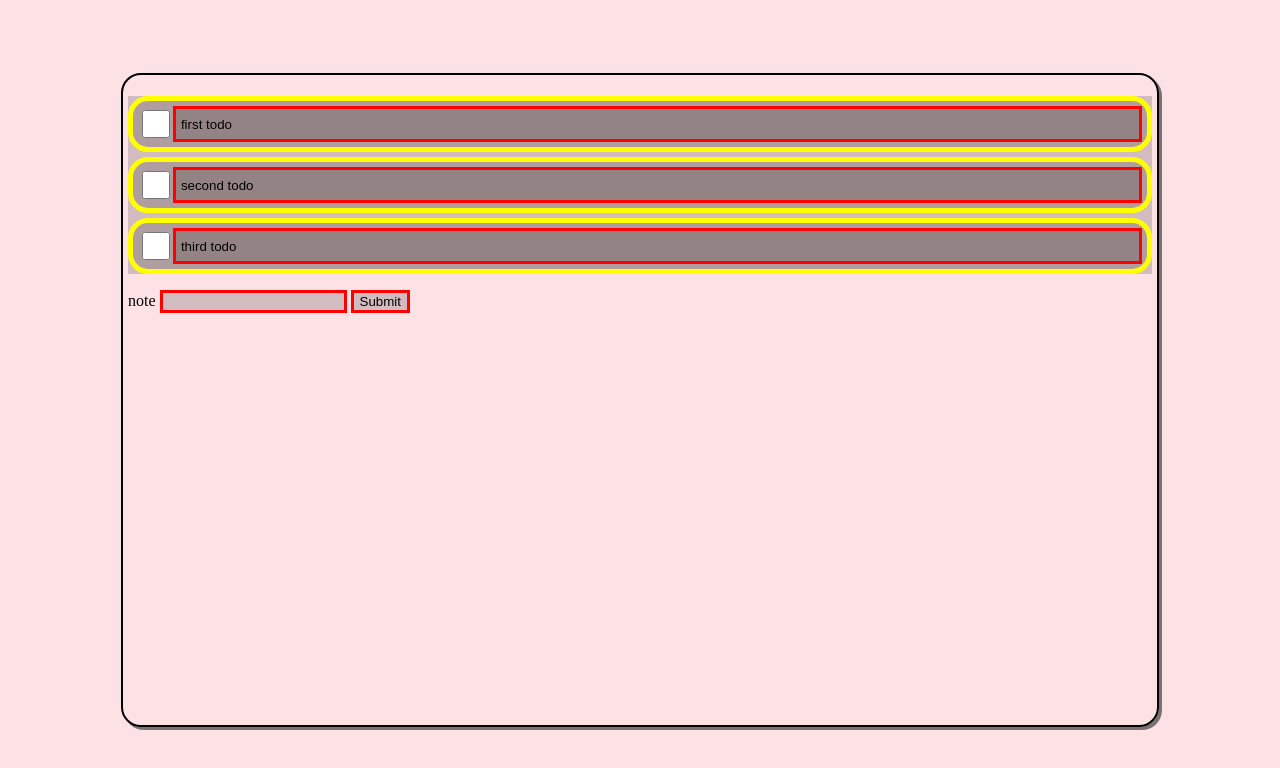
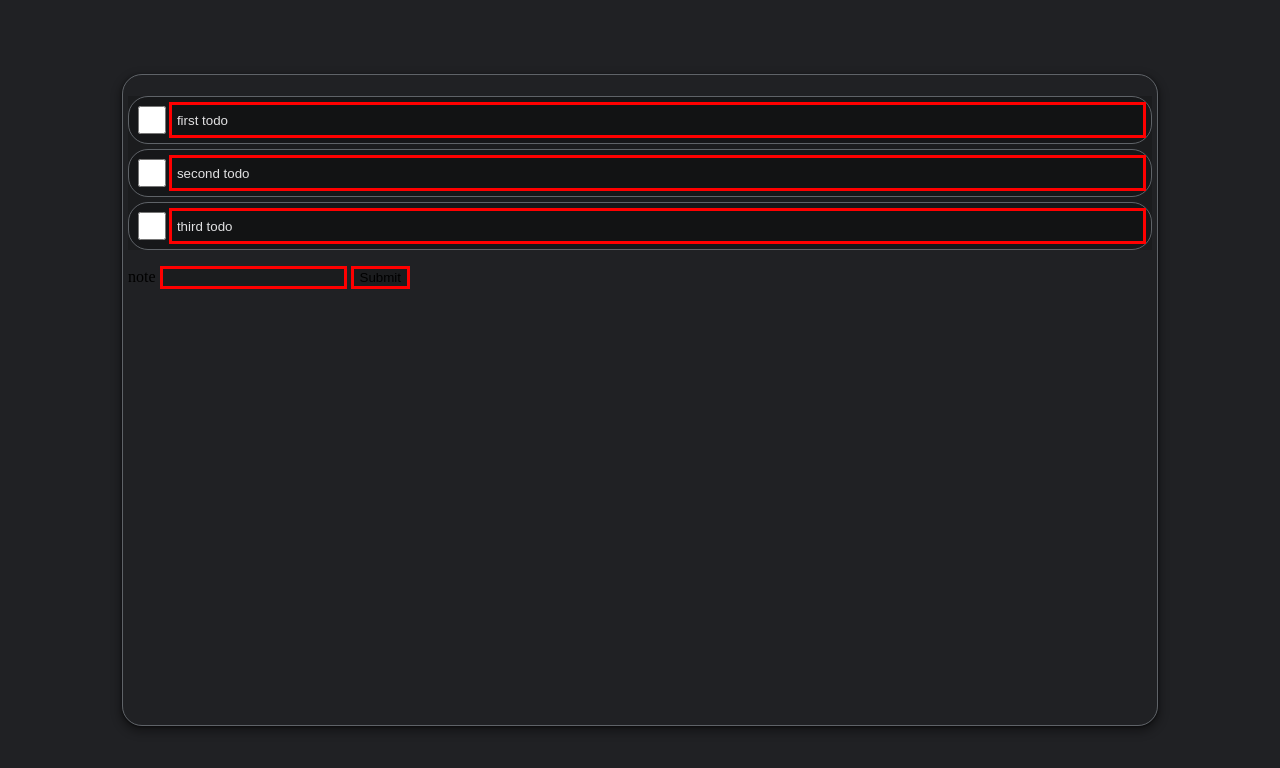
Before and after one commit to WebAhead5/w4-todo-JDMR, a website: page index.html in a window 1280 px wide. Drawn offline with Linux system fonts and the light colour scheme.

Commit message:
f: style.css - design tweaks

```diff
--- a/style/style.css
+++ b/style/style.css
@@ -3,6 +3,10 @@
 :root{
     --listItem-elements-height: 30px;
 
+    --page-background-olor: #202124;
+    --element-contrast-color: #5f6368;
+    --font-color: #E1E1E2;
+    --icons-color:#E1E1E2;
 }
 
 body{
@@ -10,7 +14,7 @@
     align-items: center;
     justify-content: center;
 
-    background-color: #FCE1E5;
+    background-color: var(--page-background-olor);
 
     box-sizing: content-box;
     position: absolute;
@@ -24,10 +28,12 @@
     width: 80%;
     height: 80%;
     border-radius: 20px;
-    box-shadow: 3px 3px 0 rgba(0,0,0,.5);
-    border: 2px solid black;
+    /*box-shadow: 3px 3px 3px  var(--element-contrast-color);;*/
+    box-shadow: 0 1px 3px 0 rgba(0,0,0,0.6), 0 4px 8px 3px rgba(0,0,0,0.302);
+    border: 1px solid var(--element-contrast-color);
     padding: 5px;
     box-sizing: content-box;
+
 }
 ul{
     width: 100%;
@@ -36,8 +42,8 @@
 }
 .listItem {
 
-    border: solid 5px yellow;
     border-radius: 20px;
+    border: 1px solid  var(--element-contrast-color);
     list-style: none;
 
     display: flex;
@@ -88,6 +94,7 @@
     width: 100%;
     height: var(--listItem-elements-height);
     padding: 0 calc(var(--listItem-elements-height) - 5px) 0 5px;
+    color: var(--font-color);
 
 }
 
```
Also changed, not shown: tests/testing-outlines.css (+1 -0 lines).
